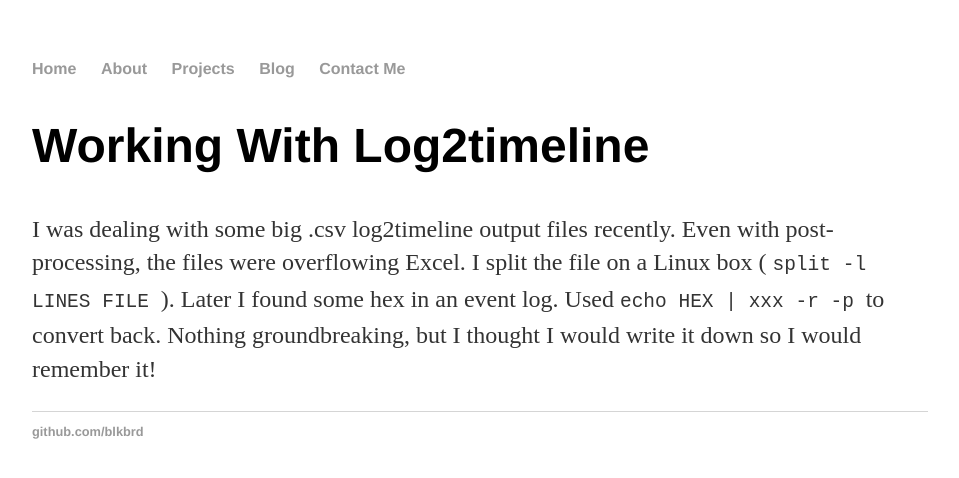
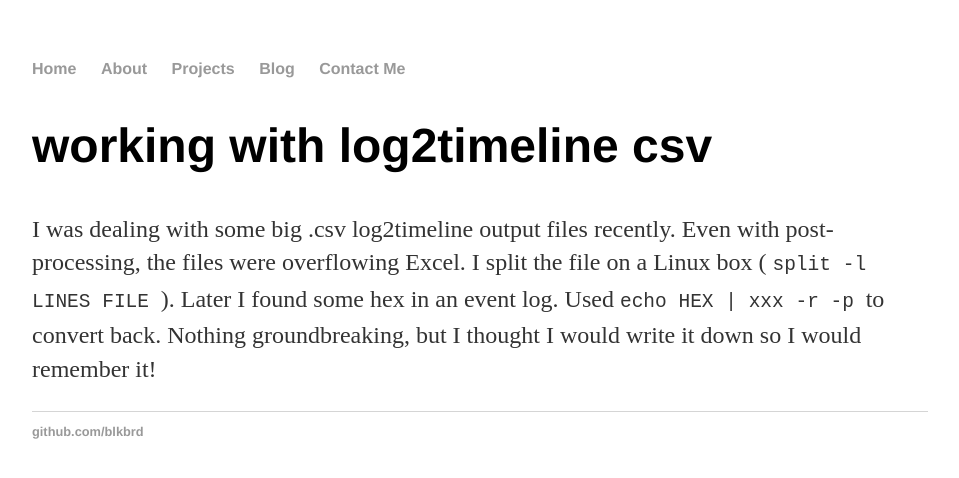
Before and after one commit to blkbrd/blkbrd.github.io, a Jekyll site: the page built from _posts/2017-09-29-Working-with-log2timeline.md, in a window 1280 px wide. Shown: the top 478 px of the page, without its empty margins (160-1119 px from the left). Built offline with Jekyll 4.4.1, drawn with Linux system fonts in a browser that asks for light colours; our own code applies the rules of GitHub Pages for plain Markdown files; some of the changed lines change nothing that is shown.

Commit message:
Update 2017-09-29-Working-with-log2timeline.md

```diff
--- a/_posts/2017-09-29-Working-with-log2timeline.md
+++ b/_posts/2017-09-29-Working-with-log2timeline.md
@@ -1,3 +1,8 @@
+---
+layout: post
+title: "working with log2timeline csv"
+date: 2017-09-29
+---
 
 I was dealing with some big .csv log2timeline output files recently.
 Even with post-processing, the files were overflowing Excel.
```
